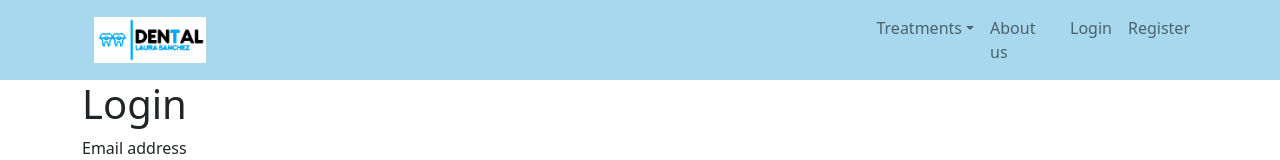
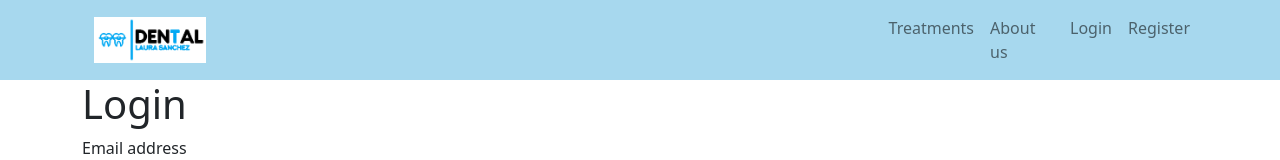
Before and after one commit to LauraSanchezLucas/lsl-fsd-val-frontend-dentalclinic, a React (Vite) app in the folder dentalclinic/: page /login in a window 1280 px wide. Shown: the top 160 px of the page. Built offline with nearby package versions, Linux system fonts and the light colour scheme.

Commit message:
fix: Change las options anf fix my last merge

```diff
--- a/dentalclinic/src/components/header/NavBar1.jsx
+++ b/dentalclinic/src/components/header/NavBar1.jsx
@@ -9,7 +9,6 @@ import logo from "../../assets/yo.png"
 
 export const NavBar1 = () => {
   return (
-    <div className='navBarAll'>
     <Navbar sticky="top" collapseOnSelect expand="md" className='header-NavBar'>
       <Container>
         <Container>
@@ -18,20 +17,13 @@ export const NavBar1 = () => {
         <Navbar.Toggle aria-controls="responsive-navbar-nav" />
         <Navbar.Collapse id="responsive-navbar-nav">
           <Nav>
-          <NavDropdown title="Treatments" id="collasible-nav-dropdown">
-              <NavDropdown.Item href="#action/3.1">Implant</NavDropdown.Item>
-              <NavDropdown.Item href="#action/3.2">Prothesis</NavDropdown.Item>
-              <NavDropdown.Item href="#action/3.3">Orthodontic</NavDropdown.Item>
-              <NavDropdown.Item href="#action/3.3">Cavities</NavDropdown.Item>
-              <NavDropdown.Item href="#action/3.3">Whitening</NavDropdown.Item>
-            </NavDropdown>
-            <Nav.Link as={Link} to="/" className='size'>About us</Nav.Link>
-            <Nav.Link as={Link} to="/login">Login</Nav.Link>
-            <Nav.Link as={Link} to="/register">Register</Nav.Link>
+            <Nav.Link as={Link} to="/treatment" >Treatments</Nav.Link>
+            <Nav.Link as={Link} to="/about us" className='size'>About us</Nav.Link>
+            <Nav.Link as={Link} to="/login" >Login</Nav.Link>
+            <Nav.Link as={Link} to="/register" >Register</Nav.Link>
           </Nav>
         </Navbar.Collapse>
       </Container>
     </Navbar>
-    </div>
   )
 }
```
